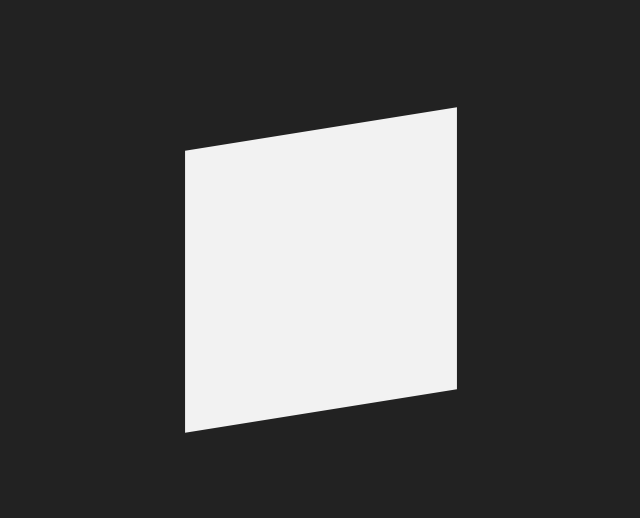
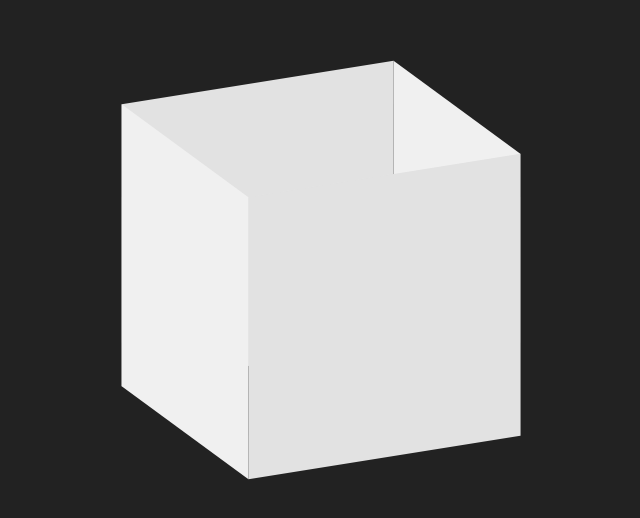
Before and after one commit to CJR85/animated-cubes, a plain HTML site: page index.html in a window 1280 px wide. Shown: the part 130-648 px from the top of the page, without its empty margins (319-959 px from the left). Drawn offline with Linux system fonts and the light colour scheme.

Commit message:
Add and style colors to spans

```diff
--- a/style.css
+++ b/style.css
@@ -32,7 +32,7 @@ body {
   position: absolute;
   width: 300px;
   height: 300px;
-  background: #f2f2f2;
+  background: var(--clr);
   transform: rotateY(calc(90deg * var(--i))) translateZ(150px);
   transform-style: preserve-3d;
 }
```
Also changed, not shown: index.html (+4 -4 lines).
